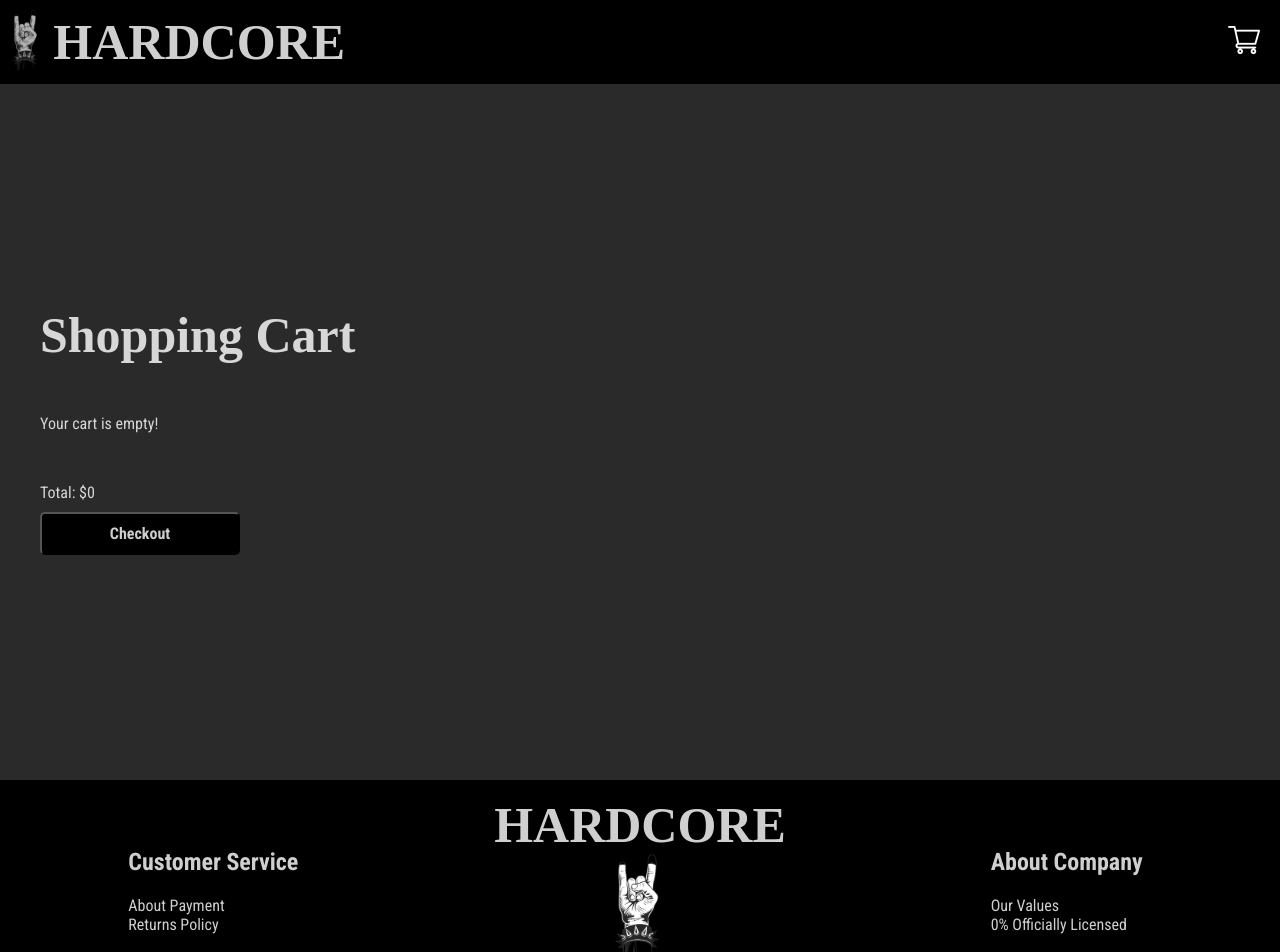
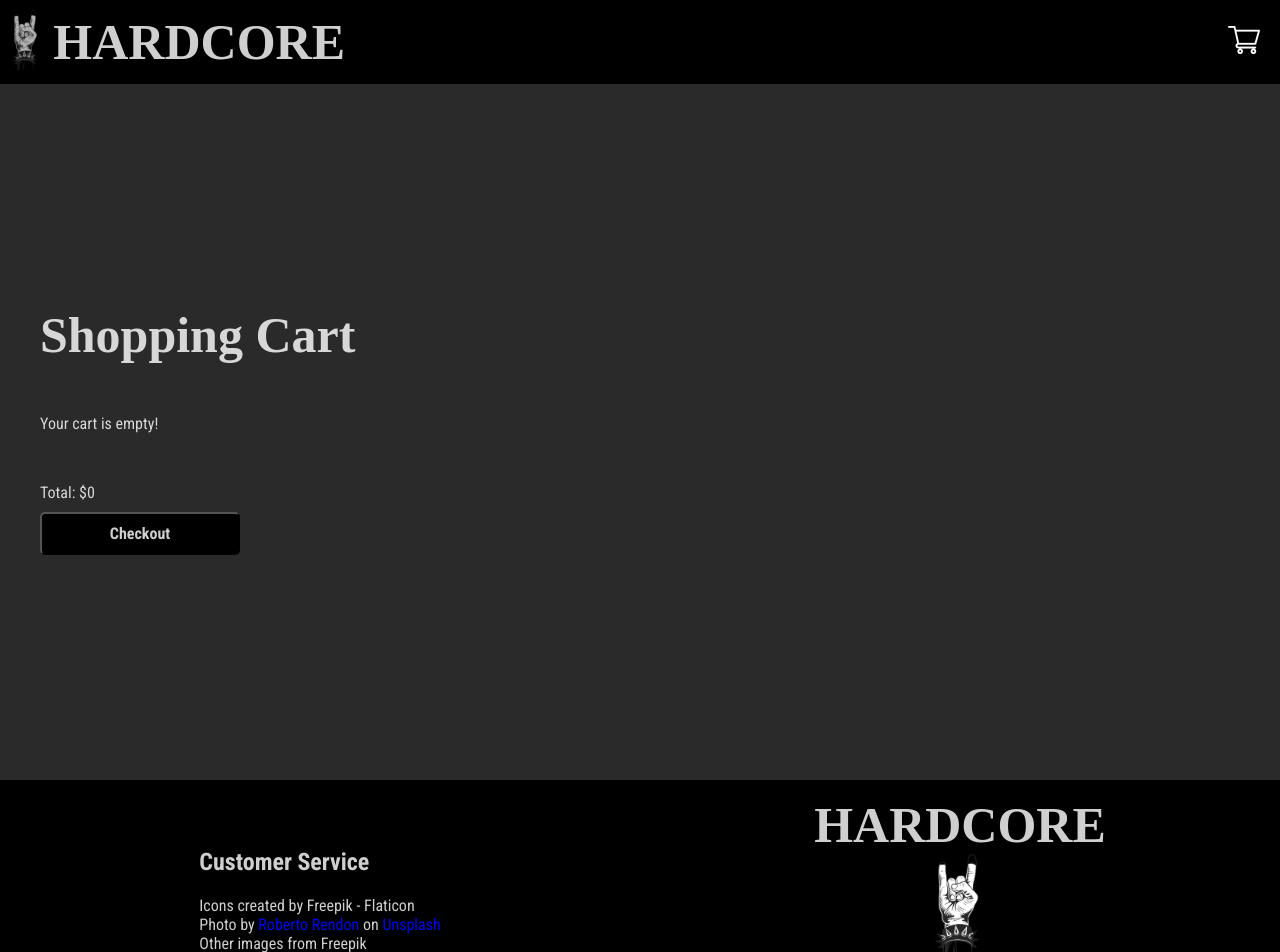
Before and after one commit to deniz-dilaverler/poser-detector, a React (Vite) app: page /cart in a window 1280 px wide. Shown: the top 952 px of the page. Built offline with nearby package versions, Linux system fonts and the light colour scheme; a web font is replaced by a local one.

Commit message:
Add attributions

```diff
--- a/src/components/Footer.tsx
+++ b/src/components/Footer.tsx
@@ -8,8 +8,10 @@ export default function Footer() {
       <div className="footer-child">
         <div className="footer-content">
           <h2 className="artist">Customer Service</h2>
-          <a className="description">About Payment</a>
-          <a className="description">Returns Policy</a>
+          <a className="description  footer-content-link" href="https://www.flaticon.com/free-icons/smart-cart" title="smart cart icons">Icons created by Freepik - Flaticon</a>
+          <p className="description">Photo by <a className="footer-content-link-inline" href="https://unsplash.com/@bertorendon13?utm_content=creditCopyText&utm_medium=referral&utm_source=unsplash">Roberto Rendon</a> on <a className="footer-content-link-inline" href="https://unsplash.com/photos/a-crowd-of-people-at-a-concert-with-their-hands-in-the-air--Ma-aFuivjs?utm_content=creditCopyText&utm_medium=referral&utm_source=unsplash">Unsplash</a>
+          </p>
+          <p className="description">Other images from Freepik</p>
         </div>
       </div>
       <div className="footer-child-center">
@@ -20,13 +22,7 @@ export default function Footer() {
           </div>
         </div>
       </div>
-      <div className="footer-child">
-        <div className="footer-content">
-          <h2 className="artist">About Company</h2>
-          <a className="description">Our Values</a>
-          <a className="description">0% Officially Licensed</a>
-        </div>
-      </div>
+
     </footer>
   )
 }
--- a/src/styles/Footer.css
+++ b/src/styles/Footer.css
@@ -1,7 +1,7 @@
 footer {
     background: var(--black);
     display: grid;
-    grid-template-columns: repeat(3, 1fr);
+    grid-template-columns: repeat(2, 1fr);
     padding-top: 1em;
     width: 100%;
 }
@@ -33,8 +33,14 @@ footer {
 }
 
 
-.footer-content a {
+.footer-content-link {
     display: block;
+    text-decoration: none;
+}
+
+.footer-content-link-inline {
+    display: inline;
+    text-decoration: none;
 }
 
 .hardcore {
```
